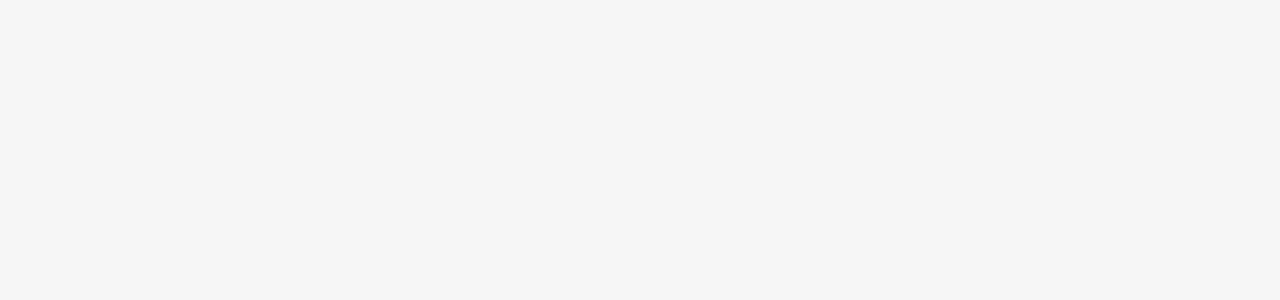
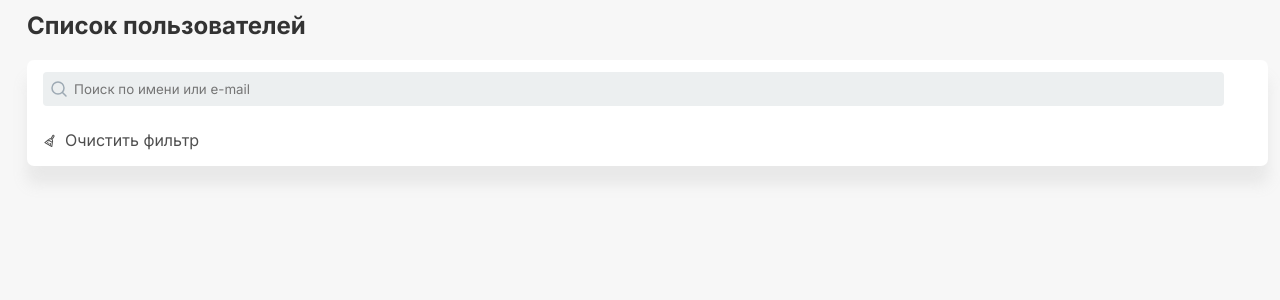
Before and after one commit to DevoidBark2/users-list, a React (Create React App) app: page / in a window 1280 px wide. Shown: the top 300 px of the page. Built offline with nearby package versions, Linux system fonts and the light colour scheme.

Commit message:
Layout of the SearchUsers component and creation of the UserList component

```diff
--- a/public/index.html
+++ b/public/index.html
@@ -8,6 +8,9 @@
     <meta name="description" content="Web site created using create-react-app"/>
     <link rel="apple-touch-icon" href="%PUBLIC_URL%/logo192.png" />
     <link rel="manifest" href="%PUBLIC_URL%/manifest.json" />
+    <link rel="preconnect" href="https://fonts.googleapis.com">
+    <link rel="preconnect" href="https://fonts.gstatic.com" crossorigin>
+    <link href="https://fonts.googleapis.com/css2?family=Inter:wght@400;500;700&display=swap" rel="stylesheet">
     <title>Users list</title>
   </head>
   <body>
--- a/src/App.css
+++ b/src/App.css
@@ -1,3 +1,9 @@
 .container{
     margin: 12px 12px 0 27px;
 }
+.main-title{
+    font-weight: 700;
+    font-size: 24px;
+    line-height: 28px;
+    color: #333333;
+}
--- a/src/App.js
+++ b/src/App.js
@@ -1,10 +1,15 @@
+import React from "react";
 import './App.css';
+import {SearchUsers} from "./components/SearchUsers/SearchUsers";
+import {UsersList} from "./components/UsersList/UsersList";
 
 function App() {
   return (
     <div className="App">
       <div className="container">
-
+          <h1 className="main-title">Список пользователей</h1>
+          <SearchUsers/>
+          <UsersList/>
       </div>
     </div>
   );
--- /dev/null
+++ b/src/components/SearchUsers/SearchUsers.css
@@ -0,0 +1,34 @@
+.search-users{
+    background: #FFFFFF;
+    margin-top: 20px;
+    padding: 12px 44px 16px 16px;
+    box-shadow: 0 18px 15px rgba(148, 148, 148, 0.15);
+    border-radius: 7px;
+}
+.search-input-block{
+    position: relative;
+}
+.search{
+    position: absolute;
+    left: 3px;
+    top:5px;
+}
+.search-input{
+    width: 100%;
+    background: rgba(236, 239, 240, 1);
+    border-radius: 4px;
+    border: none;
+    padding-left: 31px;
+    padding-top: 9px;
+    padding-bottom: 9px;
+}
+
+.clean-filter-block{
+    display: flex;
+    align-items: center;
+    margin-top: 24px;
+}
+.clean-filter{
+    margin-left: 6px;
+    color: #4F4F4F;
+}
--- /dev/null
+++ b/src/components/SearchUsers/SearchUsers.jsx
@@ -0,0 +1,18 @@
+import React from "react";
+import "./SearchUsers.css";
+import clean from '../../images/clean.svg';
+import search from '../../images/search.svg';
+export const SearchUsers = () =>{
+    return(
+        <div className="search-users">
+            <div className="search-input-block">
+                <input placeholder="Поиск по имени или e-mail" className="search-input"/>
+                <img src={search} alt="search" className="search"/>
+            </div>
+            <div className="clean-filter-block">
+                <img src={clean} alt="clean"/>
+                <p className="clean-filter">Очистить фильтр</p>
+            </div>
+        </div>
+    )
+}
--- /dev/null
+++ b/src/components/UsersList/UsersList.jsx
@@ -0,0 +1,9 @@
+import React from "react";
+import "./UsersList.css";
+
+export const UsersList = () =>{
+    return(
+        <div>
+        </div>
+    )
+}
--- a/src/index.css
+++ b/src/index.css
@@ -1,18 +1,22 @@
-body {
-  margin: 0;
-  font-family: -apple-system, BlinkMacSystemFont, 'Segoe UI', 'Roboto', 'Oxygen',
-    'Ubuntu', 'Cantarell', 'Fira Sans', 'Droid Sans', 'Helvetica Neue',
-    sans-serif;
-  -webkit-font-smoothing: antialiased;
-  -moz-osx-font-smoothing: grayscale;
+/*body {*/
+/*  margin: 0;*/
+/*  font-family: -apple-system, BlinkMacSystemFont, 'Segoe UI', 'Roboto', 'Oxygen',*/
+/*    'Ubuntu', 'Cantarell', 'Fira Sans', 'Droid Sans', 'Helvetica Neue','Inter',*/
+/*    sans-serif;*/
+/*  -webkit-font-smoothing: antialiased;*/
+/*  -moz-osx-font-smoothing: grayscale;*/
+/*}*/
+body{
+  background: #F7F7F7;
 }
 *{
   padding: 0;
   margin: 0;
-  background: #F7F7F7;
+  font-family: 'Inter', serif;
+  box-sizing: border-box;
 }
 
-code {
-  font-family: source-code-pro, Menlo, Monaco, Consolas, 'Courier New',
-    monospace;
-}
+/*code {*/
+/*  font-family: source-code-pro, Menlo, Monaco, Consolas, 'Courier New',*/
+/*    monospace;*/
+/*}*/
```
Also changed, not shown: src/components/UsersList/UsersList.css (added), src/images/clean.svg (added), src/images/search.svg (added).
